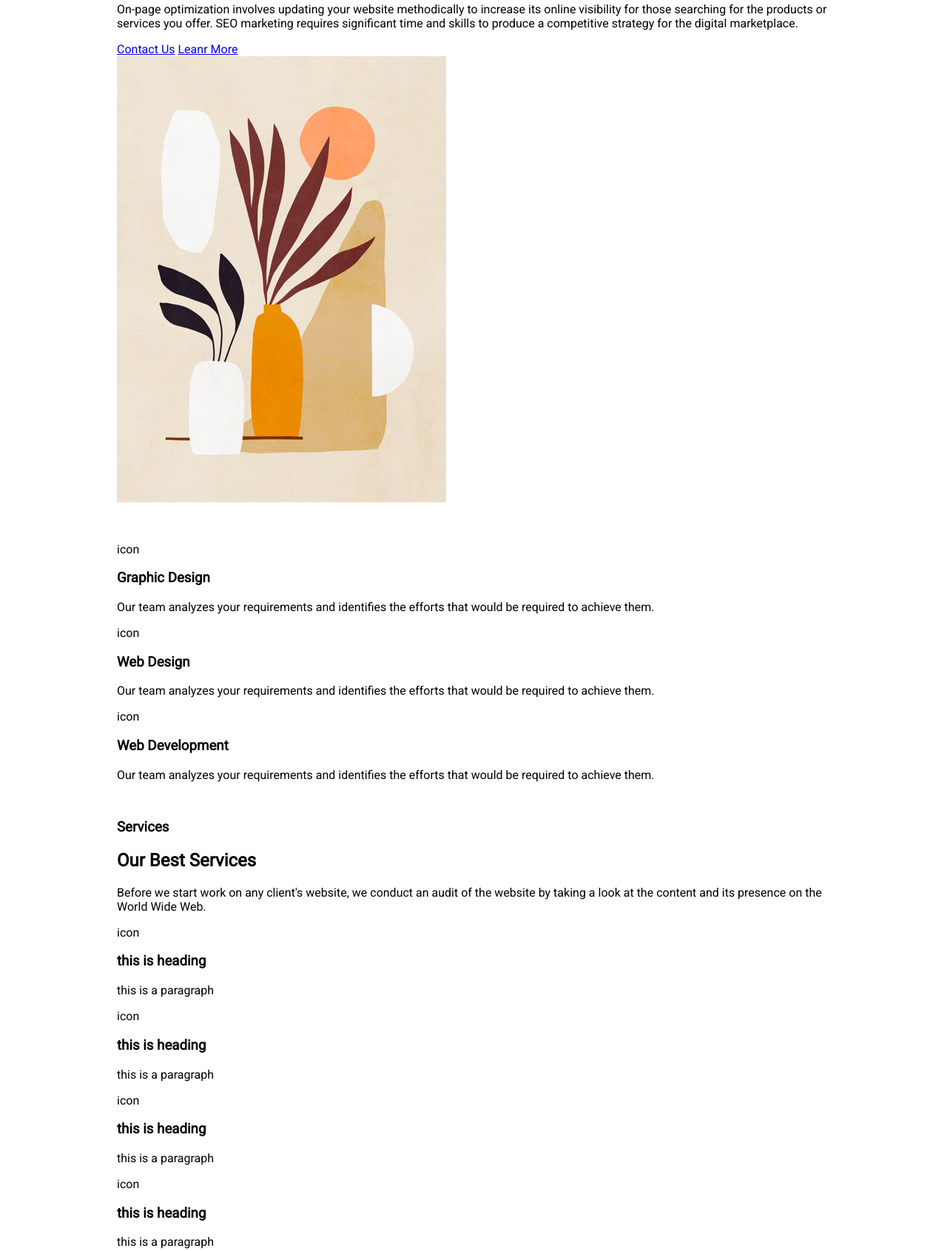
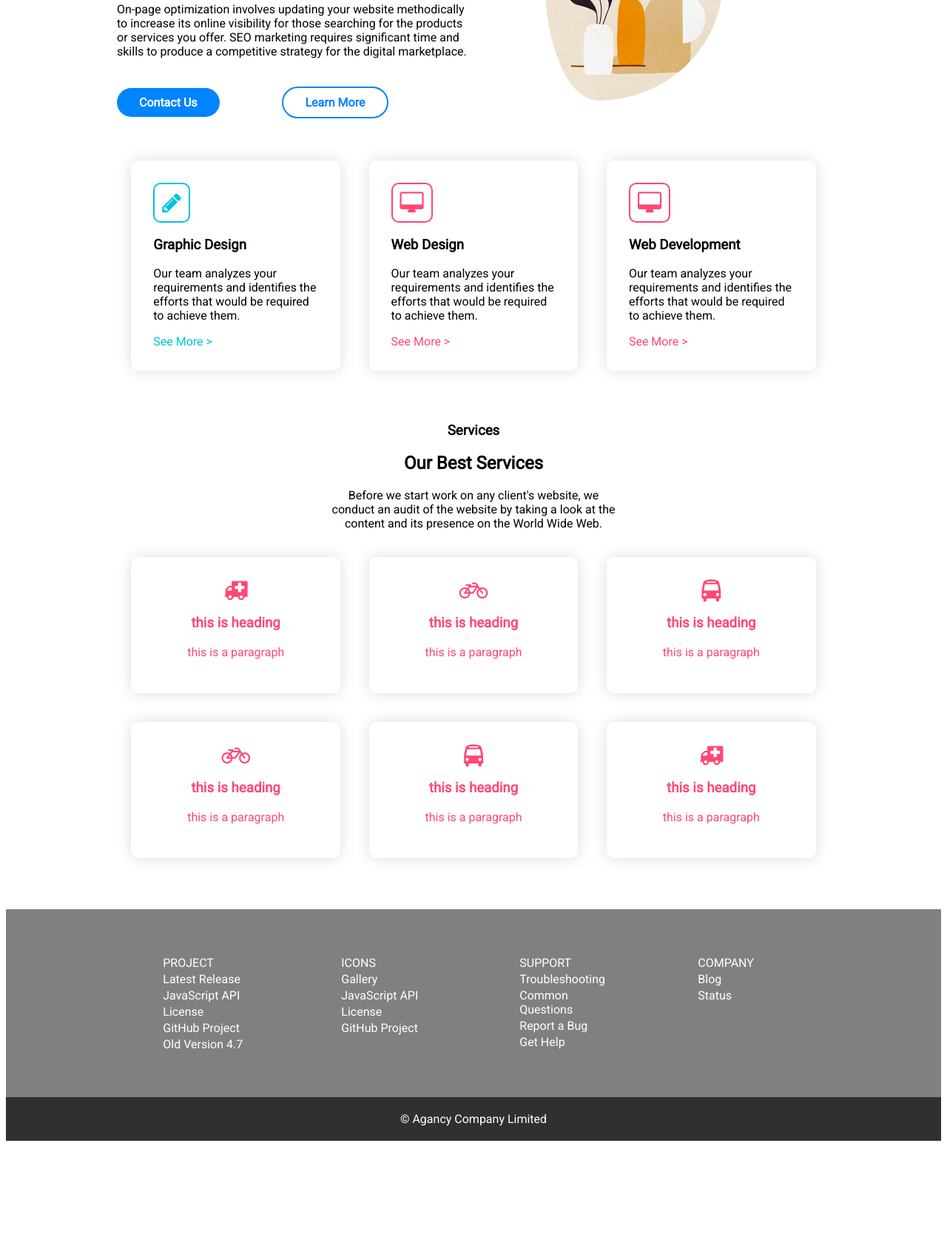
Before and after one commit to faisal-2d/SEO-Expert-Agency, a plain HTML site: page index.html in a window 1280 px wide. Shown: the part 241-1932 px from the top of the page at 74% size. After the commit the page ends 1791 px from the top, so only its background shows below. Drawn offline with Linux system fonts and the light colour scheme.

Commit message:
final site

```diff
--- a/index.html
+++ b/index.html
@@ -13,82 +13,117 @@
 </head>
 <body>
     <section class="sec-up">
-        <div>
-            <img class="play-icon" src="images/play-icon.png" alt="button icon">
+        <div class="second-width">
+            <img class="play-icon" src="images/play-icon.png" alt="icon">
             <h1>Digital Marketing Agency</h1>
             <h1>and SEO Experts</h1>
             <p>On-page optimization involves updating your website methodically to increase its online visibility for those searching for the products or services you offer. SEO marketing requires significant time and skills to produce a competitive strategy for the digital marketplace.</p>
-            <a href="#">Contact Us</a>
-            <a href="#">Leanr More</a>
+            <div class="up-link">
+                <a class="contact-us " href="#">Contact Us</a>
+                <a class="learn-more " href="#">Learn More</a>
+            </div>
+
         </div>
-        <div>
-            <img src="images/image-1.PNG" alt="flower's photo">
+        <div class="second-width">
+            <img class="flower-1" src="images/image-1.PNG" alt="flower's photo">
         </div>
     </section>
     <section class="sec-middle">
-        <div>
-            icon
+        <div class="third-width">
+            <i class="fa fa-pencil"></i>
             <h3>Graphic Design</h3>
             <p>Our team analyzes your requirements and identifies the efforts that would be required to achieve them.</p>
-            <a href="See More >"></a>
+            <a class="graphi" href="#">See More ></a>
         </div>
-        <div>
-            icon
+        <div class="third-width">
+            <i class="fa fa-desktop"></i>
             <h3>Web Design</h3>
             <p>Our team analyzes your requirements and identifies the efforts that would be required to achieve them.</p>
-            <a href="See More >"></a>
+            <a class="webdes" href="#">See More ></a>
         </div>
-        <div>
-            icon
+        <div class="third-width">
+            <i class="fa fa-desktop"></i>
             <h3>Web Development</h3>
             <p>Our team analyzes your requirements and identifies the efforts that would be required to achieve them.</p>
-            <a href="See More >"></a>
+            <a class="webdev" href="#">See More ></a>
         </div>
     </section>
     <section class="sec-down">
-        <div>
+        <div class="down-sevices">
             <h3>Services</h3>
             <h2>Our Best Services</h2>
             <p>Before we start work on any client's website, we conduct an audit of the website by taking a look at the content and its presence on the World Wide Web.</p>
         </div>
-        <div>
-            <div>
-                icon
+        <div class="part-a">
+            <div class="third-width">
+                <i class="fa fa-ambulance"></i>
                 <h3>this is heading</h3>
                 <p>this is a paragraph</p>
             </div>
-            <div>
-                icon
+            <div class="third-width">
+                <i class="fa fa-bicycle"></i>
                 <h3>this is heading</h3>
                 <p>this is a paragraph</p>
             </div>
-            <div>
-                icon
+            <div class="third-width">
+                <i class="fa fa-bus"></i>
                 <h3>this is heading</h3>
                 <p>this is a paragraph</p>
             </div>
         </div>
-        <div>
-            <div>
-                icon
+        <div class="part-a">
+            <div class="third-width">
+                <i class="fa fa-bicycle"></i>
                 <h3>this is heading</h3>
                 <p>this is a paragraph</p>
             </div>
-            <div>
-                icon
+            <div class="third-width">
+                <i class="fa fa-bus"></i>
                 <h3>this is heading</h3>
                 <p>this is a paragraph</p>
             </div>
-            <div>
-                icon
+            <div class="third-width">
+                <i class="fa fa-ambulance"></i>
                 <h3>this is heading</h3>
                 <p>this is a paragraph</p>
             </div>
         </div>
     </section>
-    <section>
-        contact us
+    <div class="bottom">
+
+    <section class="support">
+        <div class="fourth-width">
+            <a href="#">PROJECT</a>
+            <a href="#">Latest Release</a>
+            <a href="#">JavaScript API</a>
+            <a href="#">License</a>
+            <a href="#">GitHub Project</a>
+            <a href="#">Old Version 4.7</a>
+        </div>
+        <div class="fourth-width">
+            <a href="#">ICONS</a>
+            <a href="#">Gallery</a>
+            <a href="#">JavaScript API</a>
+            <a href="#">License</a>
+            <a href="#">GitHub Project</a>
+        </div>
+        <div class="fourth-width">
+            <a href="#">SUPPORT</a>
+            <a href="#">Troubleshooting</a>
+            <a href="#">Common Questions</a>
+            <a href="#">Report a Bug</a>
+            <a href="#">Get Help</a>
+        </div>
+        <div class="fourth-width">
+            <a href="#">COMPANY</a>
+            <a href="#">Blog</a>
+            <a href="#">Status</a>
+        </div>
     </section>
-    <footer>© Agancy</footer>
+    </div>
+    <div class="f-bottom">
+        <footer>© Agancy Company Limited</footer>
+    </div>
+
 </body>
 </html>
--- a/style.css
+++ b/style.css
@@ -3,11 +3,126 @@ body {
     font-family: 'Roboto', sans-serif;
     font-weight: 400;
 }
+.play-icon {
+    width: 80px;
+}
 
-.sec-up, .sec-middle, .sec-down {
+.second-width {
+    width: 50%;
+}
+.flower-1 {
+    width: 50%;
+    padding-left: 20%;
+    border-radius: 50%;
+}
+.sec-up, .sec-middle, .support {
+    margin: 50px 150px;
+    display: flex;
+}
+.support {
+    margin: 50px 150px 0px;
+    display: flex;
+}
+.sec-down {
     margin: 50px 150px;
 }
 
-.play-icon {
-    width: 80px;
+.up-link {
+    margin-top: 50px;
+ }
+
+
+.contact-us {
+    text-decoration: none;
+    background-color: rgb(0, 132, 255);
+    color: white;
+    font-weight: 600;
+    padding: 10px 30px;
+    border-radius: 50px;
+    margin-right: 40px;
 }
+
+.learn-more {
+    text-decoration: none;
+    border: 2px solid rgb(0, 132, 255);
+    color: rgb(0, 132, 255);
+    font-weight: 600;
+    padding: 10px 30px;
+    border-radius: 50px;
+    margin-left: 40px;
+}
+
+.fa {
+    font-size: 30px;
+}
+.fa-pencil{
+    color: rgb(0, 195, 221);
+    border: 2px solid rgb(0, 195, 221);
+    border-radius: 10px;
+    padding: 10px;
+}
+.graphi {
+    color: rgb(0, 195, 221);
+    text-decoration: none;
+}
+.fa-desktop{
+    color: rgb(255, 71, 117);
+    border: 2px solid rgb(255, 71, 117);
+    border-radius: 10px;
+    padding: 10px;
+}
+.webdes, .webdev {
+    color: rgb(255, 71, 117);
+    text-decoration: none;
+}
+.third-width {
+    width: 30%;
+    margin: 2%;
+    padding: 30px;
+    box-shadow: 0 0 20px rgb(221, 221, 221);
+    border-radius: 10px;
+}
+.sec-middle :hover {
+    background-color: cornsilk;
+}
+.down-sevices {
+    text-align: center;
+}
+.down-sevices p {
+    padding: 0 30%;
+}
+.part-a {
+    display: flex;
+}
+.sec-down .part-a {
+    text-align: center;
+    color: rgb(255, 71, 117);
+}
+.sec-down .part-a :hover {
+    background-color: rgb(255, 71, 117);
+    color: white;
+}
+
+.support a{
+    display: block;
+    text-decoration: none;
+    color: white;
+    margin: 3px;
+}
+
+.fourth-width {
+    width: 20%;
+    margin: 2%;
+    padding: 40px;
+}
+.bottom{
+    background-color: grey;
+}
+.f-bottom{
+    background-color: rgb(48, 48, 48);
+}
+footer {
+    color: white;
+    text-align: center;
+    padding: 20px;
+}
```
